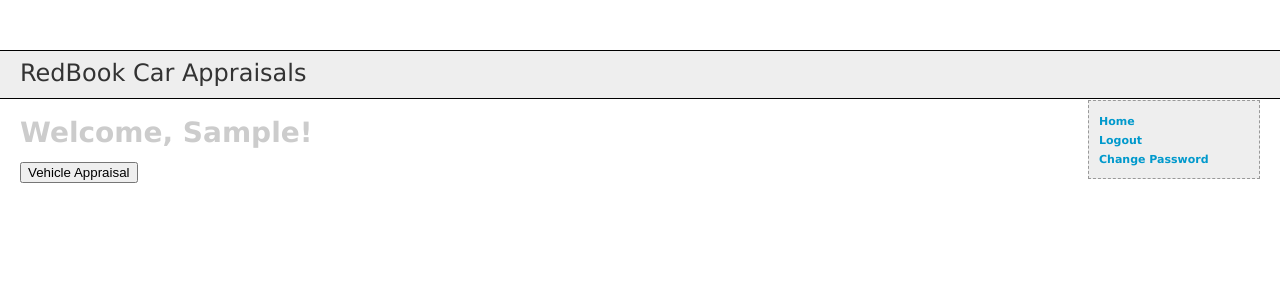
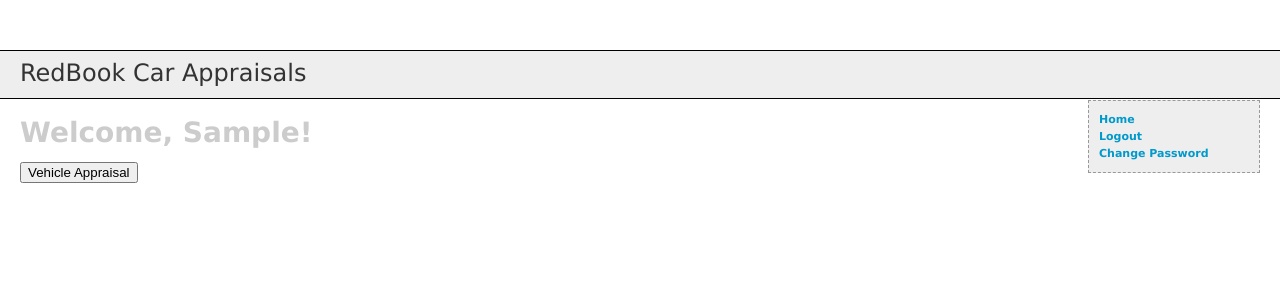
Before and after one commit to Waboba97/Project1, a PHP site: page /m7-9/index.php in a window 1280 px wide. Shown: the top 300 px of the page. Run offline with PHP 8.4, Linux system fonts and the light colour scheme; the visitor is signed in with stand-in values (Sample User, id 1); tables that the repository leaves empty hold one stand-in row (values such as "Sample post").

Commit message:
Update index.php

```diff
--- a/index.php
+++ b/index.php
@@ -1,3 +1,7 @@
+<style>
+    <?php include 'layout.css'; ?>
+</style>
+
 <?php
 // This is the main page for the site.
 
```
